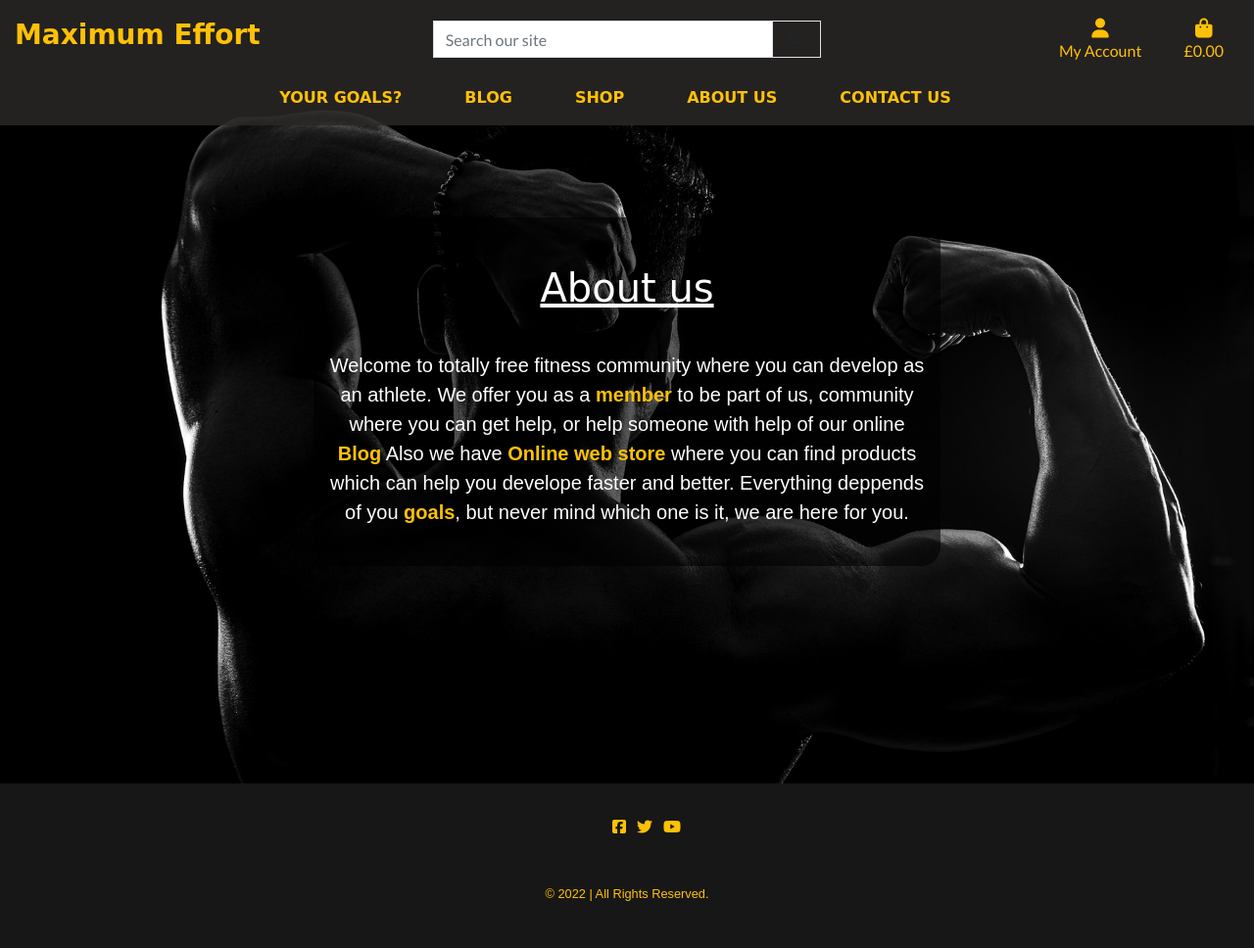
After one commit to PaulBowden673/Projects-MP-MP4, a Django app: page /about/ in a window 1280 px wide. The commit adds this page. Shown: the whole page at 98% size. Run offline with Django 3.2, Linux system fonts and the light colour scheme; parts of the project's set-up code (start-up, migrations or seed data) failed here and were passed over; some libraries are stand-ins or nearby versions; some web fonts are replaced.

Commit message:
added about page

```diff
--- /dev/null
+++ b/home/templates/home/about.html
@@ -0,0 +1,23 @@
+{% extends "base.html" %}
+{% load static %}
+
+{% block page_header %}
+{% endblock %}
+
+{% block content %}
+<div id="about_page">
+    <div class="overlay"></div>
+    <div class="container about">
+        <div class="row mt-5">
+        <div class="col">
+            <h1>About us</h1>
+            <p>
+                Welcome to totally free fitness community where you can develop as an athlete. We offer you as a <a href="{% url 'account_signup' %}">member</a> to be part of us, community where you can get help, or help
+                someone with help of our online <a href="#">Blog</a> Also we have <a href="{% url 'products' %}">Online web store</a> where you can find products which can help you develope faster and better. Everything deppends of you
+                <a href="#">goals</a>, but never mind which one is it, we are here for you.
+            </p>
+        </div>
+        </div>
+    </div>
+</div>
+{% endblock %}
--- a/home/urls.py
+++ b/home/urls.py
@@ -1,10 +1,10 @@
 from django.urls import path
+from home.views import AboutView  # , LoseweightView, GainweightView, EnduranceView, LivehealthyView, ContactView
 from . import views
-# from home.views import AboutView, LoseweightView, GainweightView, EnduranceView, LivehealthyView, ContactView
 
 urlpatterns = [
     path('', views.index, name='home'),
-    # path('about/', AboutView.as_view(), name='about'),
+    path('about/', AboutView.as_view(), name='about'),
     # path('lose-weight/', LoseweightView.as_view(), name='lose-weight'),
     # path('gain-weight/', GainweightView.as_view(), name='gain-weight'),
     # path('endurance/', EnduranceView.as_view(), name='endurance'),
--- a/templates/includes/main_nav.html
+++ b/templates/includes/main_nav.html
@@ -36,7 +36,7 @@
         </li>
 
         <li class="nav-item">
-            <a href="" class="font-weight-bold nav-link mr-5 text-nav" id="about" aria-haspopup="true" aria-expanded="false">
+            <a href="{% url 'about' %}" class="font-weight-bold nav-link mr-5 text-nav" id="about" aria-haspopup="true" aria-expanded="false">
                 ABOUT US
             </a>
         </li>
```
